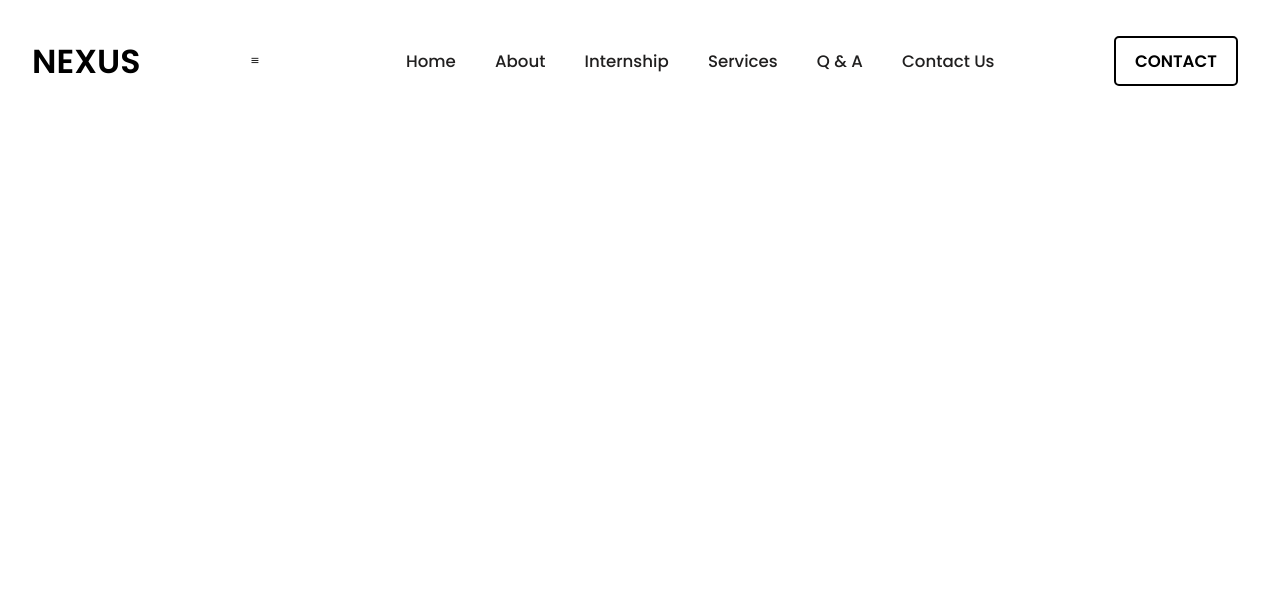
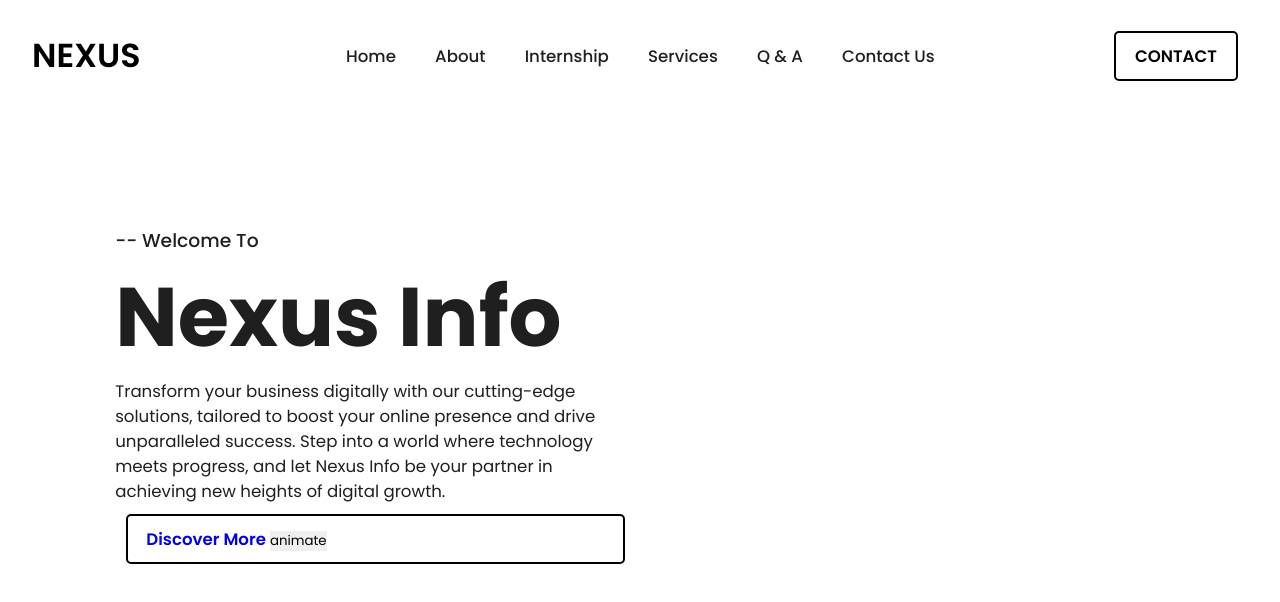
Before and after one commit to Aditya-9589/Nexus_Portfolio_WebApplication, a plain HTML site: page index.html in a window 1280 px wide. Drawn offline with nearby package versions, Linux system fonts and the light colour scheme.

Commit message:
home section added

```diff
--- a/index.html
+++ b/index.html
@@ -1,4 +1,3 @@
-
 <!DOCTYPE html>
 <html lang="en">
 
@@ -32,9 +31,27 @@
         <div class="contact-button-container">
             <button class="contact-button">CONTACT</button>
         </div>
+    </header>
 
+    <!-- home section design -->
+    <section class="home" id="home">
+        <div class="home-content">
+            <h3>-- Welcome To</h3>
+            <h1>Nexus Info</h1>
+            <p>Transform your business digitally with our cutting-edge solutions,
+                tailored to boost your online presence and drive unparalleled
+                success. Step into a world where technology meets progress,
+                and let Nexus Info be your partner in achieving new heights
+                of digital growth.
+            </p>
 
-    </header>
+            <div class="button-box">
+                <a href="#" class="discover-button">Discover More</a>
+                <button class="animated-button">animate</button>
+            </div>
+        </div>
+    </section>
+
 
     <script src="main.js"></script>
 
--- a/style.css
+++ b/style.css
@@ -22,12 +22,13 @@ body {
 }
 
 /*-- Header Section : navbar --*/
+
 .header {
     position: fixed;
     top: 0;
     left: 0;
     width: 100%;
-    padding: 2.5rem 2.5%;
+    padding: 2rem 2.5%;
     background: white;
     display: flex;
     justify-content: space-between;
@@ -54,6 +55,7 @@ body {
 
 .navbar a:hover {
     color:black;
+    font-weight: 550;
 }
 
 .contact-button-container {
@@ -76,3 +78,58 @@ body {
     background-color: black;
     color: white;
 }
+
+#menu-icon {
+    font-size: 3.6rem;
+    color: rgb(18, 18, 18);
+    cursor: pointer;
+    display: none;
+}
+
+/* home section starting */
+
+section {
+    min-height: 100vh;
+    padding: 8rem 9% 2rem;
+}
+
+.home {
+    display: flex;
+    align-items: center;
+    padding: 0 9%;
+}
+
+.home-content {
+    max-width: 50rem;
+}
+
+.home-content h3 {
+    font-size: 1.8rem;
+    color: rgb(32, 31, 31);
+    font-weight: 500;
+    text-align: left;
+}
+
+.home-content h1 {
+    font-size: 8rem;
+    color: rgb(32, 31, 31);
+    font-weight: 700;
+    text-align: left;
+}
+
+.home-content p {
+    font-size: 1.6rem;
+    color: rgb(32, 31, 31);
+}
+
+.home-content div {
+    margin: 1rem;
+    padding: 1rem 1.8rem;
+    font-size: 1.6rem;
+    background-color: white;
+    color: black;
+    border: 0.2rem solid black;
+    border-radius: 5px;
+    cursor: pointer;
+    font-weight: 600;
+}
```
